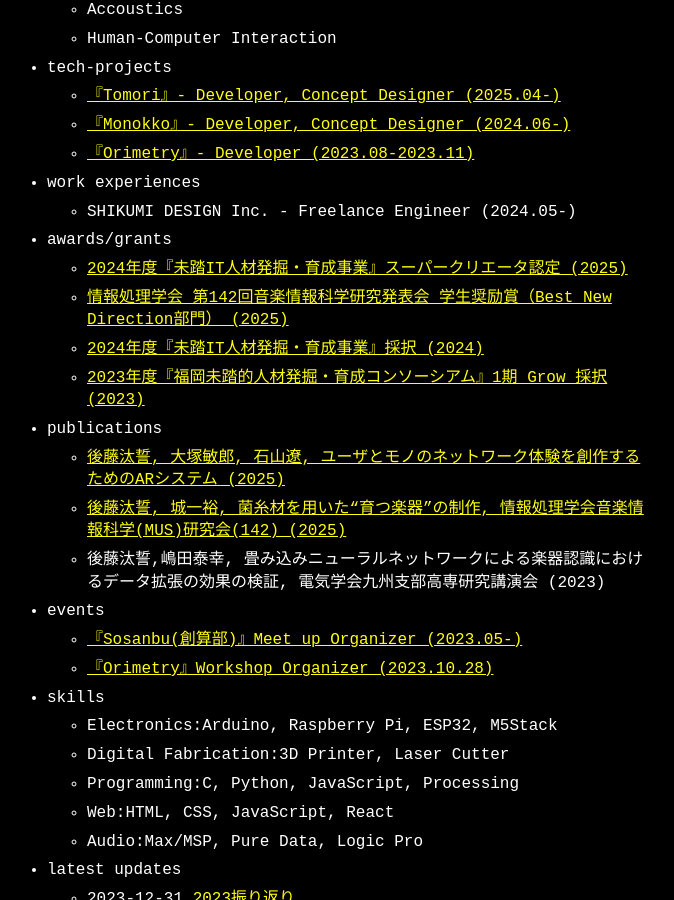
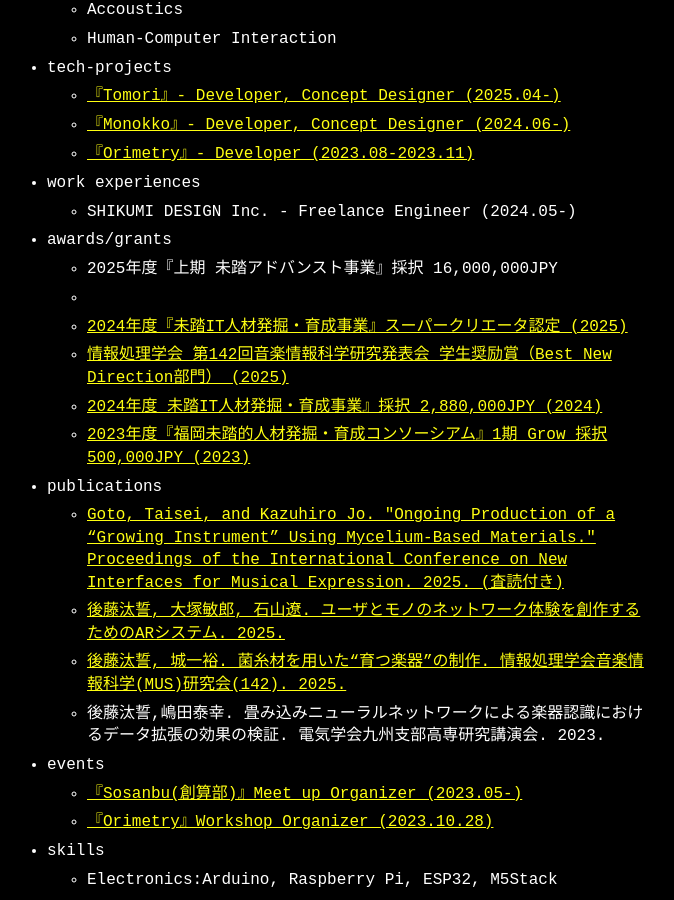
Before and after one commit to orrepic/orrepic.github.io, a Jekyll site: the page built from index.md, in a window 1280 px wide and 900 px high, scrolled down 789 px. Shown: the whole window, without its empty margins (313-987 px from the left). Built offline with Jekyll 4.4.1, drawn with Linux system fonts in a browser that asks for light colours.

Commit message:
add publication

```diff
--- a/_data/menu.yml
+++ b/_data/menu.yml
@@ -62,22 +62,26 @@
 
   - title: awards/grants
     entries:
+      - title: 2025年度『上期 未踏アドバンスト事業』採択 16,000,000JPY
+      - url: https://www.ipa.go.jp/jinzai/mitou/advanced/2025first/gaiyou-is-1.html
       - title: 2024年度『未踏IT人材発掘・育成事業』スーパークリエータ認定 (2025)
         url: https://www.ipa.go.jp/jinzai/mitou/koubo/career/2024/2024-supercreator-06.html
       - title: 情報処理学会 第142回音楽情報科学研究発表会 学生奨励賞（Best New Direction部門） (2025)
         url: https://www.ipsj.or.jp/award/mus-award3.html
-      - title: 2024年度『未踏IT人材発掘・育成事業』採択 (2024)
+      - title: 2024年度 未踏IT人材発掘・育成事業』採択 2,880,000JPY (2024)
         url: https://www.ipa.go.jp/jinzai/mitou/it/2024/koubokekka.html
-      - title: 2023年度『福岡未踏的人材発掘・育成コンソーシアム』1期 Grow 採択 (2023)
+      - title: 2023年度『福岡未踏的人材発掘・育成コンソーシアム』1期 Grow 採択 500,000JPY (2023)
         url: https://mitou-fukuoka.org/2023/07/26/saitaku_phase1/
 
   - title: publications
     entries:
-      - title: 後藤汰誓, 大塚敏郎, 石山遼, ユーザとモノのネットワーク体験を創作するためのARシステム (2025)
+      - title: Goto, Taisei, and Kazuhiro Jo. "Ongoing Production of a “Growing Instrument” Using Mycelium-Based Materials." Proceedings of the International Conference on New Interfaces for Musical Expression. 2025. (査読付き)
+        url: https://nime.org/proc/nime2025_51/
+      - title: 後藤汰誓, 大塚敏郎, 石山遼. ユーザとモノのネットワーク体験を創作するためのARシステム. 2025.
         url: https://www.ipa.go.jp/jinzai/mitou/it/2024/seika.html
-      - title: 後藤汰誓, 城一裕, 菌糸材を用いた“育つ楽器”の制作, 情報処理学会音楽情報科学(MUS)研究会(142) (2025)
+      - title: 後藤汰誓, 城一裕. 菌糸材を用いた“育つ楽器”の制作. 情報処理学会音楽情報科学(MUS)研究会(142). 2025.
         url: https://ipsj.ixsq.nii.ac.jp/records/2000936
-      - title: 後藤汰誓,嶋田泰幸, 畳み込みニューラルネットワークによる楽器認識におけるデータ拡張の効果の検証, 電気学会九州支部高専研究講演会 (2023)
+      - title: 後藤汰誓,嶋田泰幸. 畳み込みニューラルネットワークによる楽器認識におけるデータ拡張の効果の検証. 電気学会九州支部高専研究講演会. 2023.
 
   - title: events
     entries:
```
Also changed, not shown: 2 other files.
